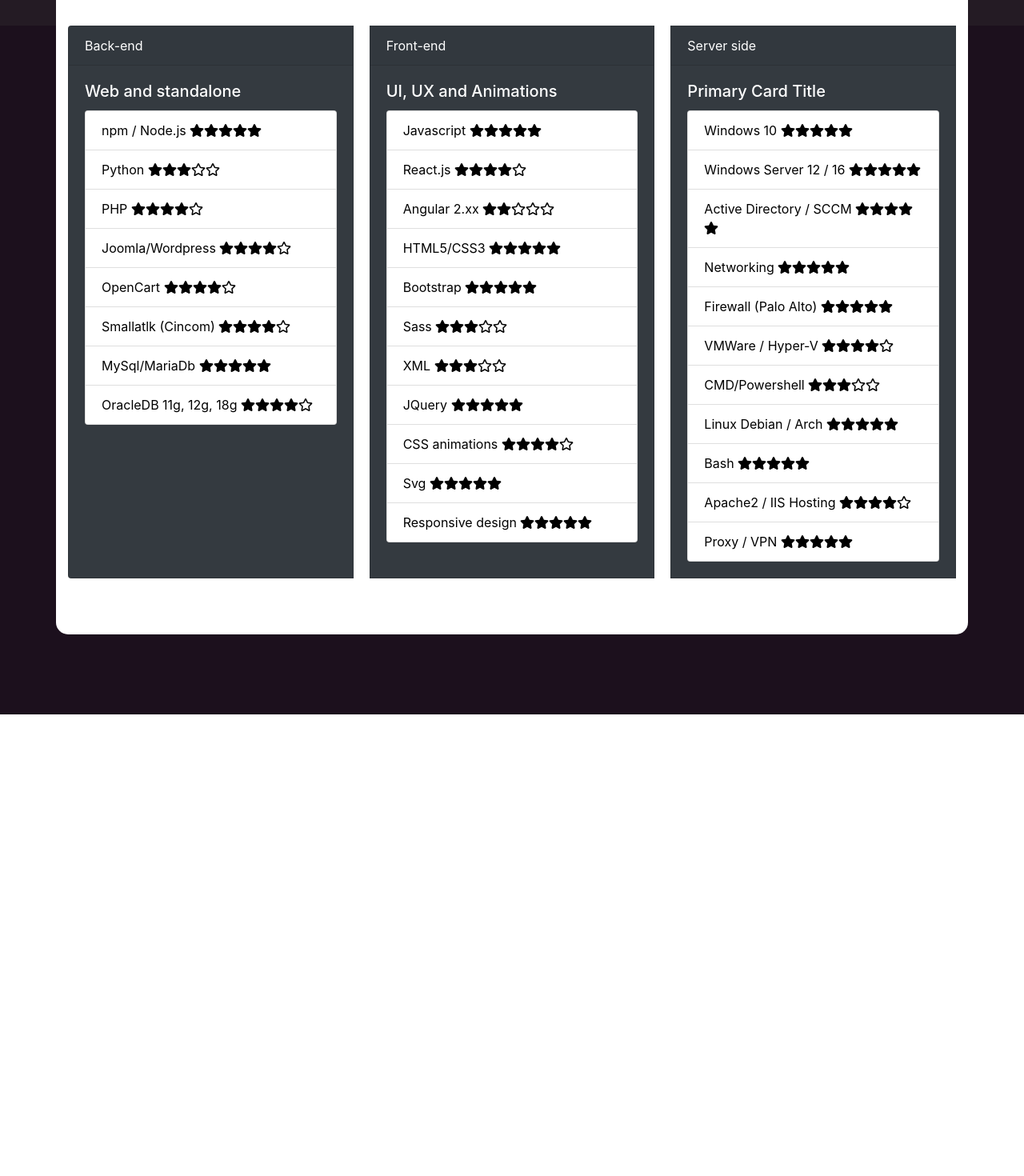
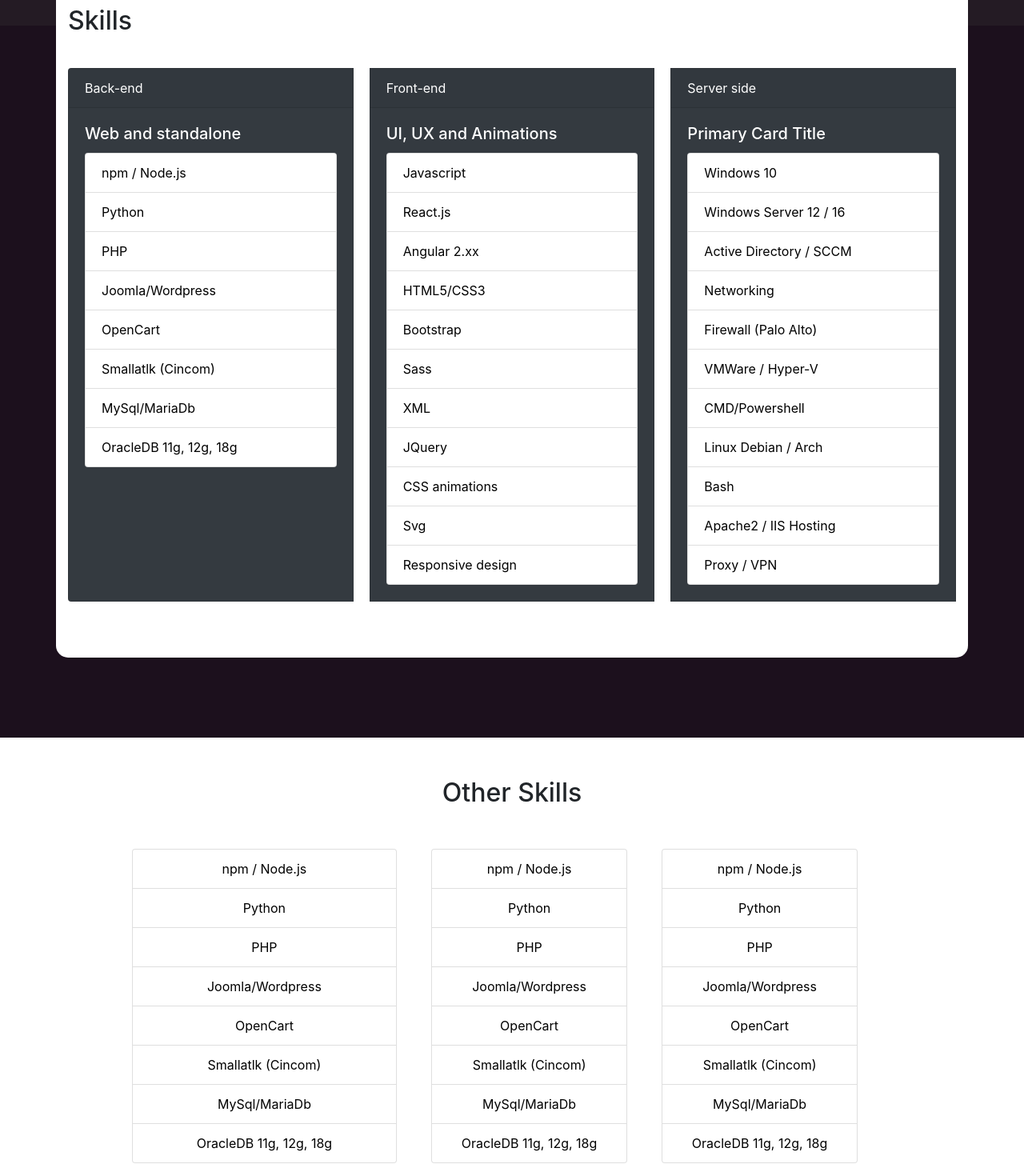
Before and after one commit to Sectumsempra82/my-cv-react, a React (Create React App) app: page /#/ in a window 1280 px wide. Shown: the part 1260-2730 px from the top of the page at 80% size. Before the commit the page ends 2153 px from the top, so only its background shows below. Built offline with nearby package versions, Linux system fonts and the light colour scheme.

Commit message:
Added Other skills and minor fixes

```diff
--- /dev/null
+++ b/src/components/Homepage/OtherSkills/OtherSkills.js
@@ -0,0 +1,57 @@
+import React, { Component } from 'react';
+import { Container, ListGroup } from 'react-bootstrap';
+
+import classes from './OtherSkills.module.css';
+
+class OtherSkills extends Component {
+
+
+    render() {
+        return (
+            <section className={classes.OtherSkills}>
+                <h2>  Other Skills</h2>
+                <div >
+                    <ListGroup style={{ color: 'black' }} className={classes.First}>
+                        <ListGroup.Item>npm / Node.js</ListGroup.Item>
+                        <ListGroup.Item>Python</ListGroup.Item>
+                        <ListGroup.Item>PHP</ListGroup.Item>
+                        <ListGroup.Item>Joomla/Wordpress</ListGroup.Item>
+                        <ListGroup.Item>OpenCart</ListGroup.Item>
+                        <ListGroup.Item>Smallatlk (Cincom)</ListGroup.Item>
+                        <ListGroup.Item>MySql/MariaDb</ListGroup.Item>
+                        <ListGroup.Item>OracleDB 11g, 12g, 18g</ListGroup.Item>
+                    </ListGroup>
+                </div>
+                <div >
+                    <ListGroup style={{ color: 'black' }} className={classes.Second}>
+                        <ListGroup.Item>npm / Node.js</ListGroup.Item>
+                        <ListGroup.Item>Python</ListGroup.Item>
+                        <ListGroup.Item>PHP</ListGroup.Item>
+                        <ListGroup.Item>Joomla/Wordpress</ListGroup.Item>
+                        <ListGroup.Item>OpenCart</ListGroup.Item>
+                        <ListGroup.Item>Smallatlk (Cincom)</ListGroup.Item>
+                        <ListGroup.Item>MySql/MariaDb</ListGroup.Item>
+                        <ListGroup.Item>OracleDB 11g, 12g, 18g</ListGroup.Item>
+                    </ListGroup>
+                </div>
+                <div >
+                    <ListGroup style={{ color: 'black' }} className={classes.Third}>
+                        <ListGroup.Item>npm / Node.js</ListGroup.Item>
+                        <ListGroup.Item>Python</ListGroup.Item>
+                        <ListGroup.Item>PHP</ListGroup.Item>
+                        <ListGroup.Item>Joomla/Wordpress</ListGroup.Item>
+                        <ListGroup.Item>OpenCart</ListGroup.Item>
+                        <ListGroup.Item>Smallatlk (Cincom)</ListGroup.Item>
+                        <ListGroup.Item>MySql/MariaDb</ListGroup.Item>
+                        <ListGroup.Item>OracleDB 11g, 12g, 18g</ListGroup.Item>
+                    </ListGroup>
+                </div>
+            </section>
+        )
+    }
+
+
+
+}
+
+export default OtherSkills;
--- /dev/null
+++ b/src/components/Homepage/OtherSkills/OtherSkills.module.css
@@ -0,0 +1,24 @@
+.OtherSkills{
+    padding: 100px 0 100px;
+    text-align: center
+}
+
+.OtherSkills > h2{
+    margin: -50px auto 50px;
+}
+
+.OtherSkills>div{
+    display: inline-block;
+    width: 18rem;
+    max-width: 80%;
+}
+
+.First {
+    margin-left: -15%
+}
+.Second {
+    margin-left: 15%
+}
+.Third {
+    margin-left: 15%
+}
--- a/src/components/Homepage/Skills/Skills.js
+++ b/src/components/Homepage/Skills/Skills.js
@@ -5,36 +5,37 @@
 import classes from './Skills.module.css';
 
 class Skills extends Component {
-    renderStars = (n) => {
-        let stars = [...Array(n)].map((v, i) => <FontAwesomeIcon icon={["fas", "star"]}  key={'s' + i}/>);
-        if (n < 5) {
-            let m = 5 - n;
-            let noStars = [...Array(m)].map((v, i) => <FontAwesomeIcon icon={["far", "star"]} key={'ns' + i}/>);
-            const allStars = stars.concat(noStars);
-            return allStars;
-        } else {
-            return stars;
-        }
-    }
+    // renderStars = (n) => {
+    //     let stars = [...Array(n)].map((v, i) => <FontAwesomeIcon icon={["fas", "star"]}  key={'s' + i}/>);
+    //     if (n < 5) {
+    //         let m = 5 - n;
+    //         let noStars = [...Array(m)].map((v, i) => <FontAwesomeIcon icon={["far", "star"]} key={'ns' + i}/>);
+    //         const allStars = stars.concat(noStars);
+    //         return allStars;
+    //     } else {
+    //         return stars;
+    //     }
+    // }
 
     render() {
         return (
             <section className={classes.Skills}>
                 <Container >
+                    <h2>Skills</h2>
                     <CardGroup>
                         <Card bg="dark" text="white" style={{ width: '18rem' }}>
                             <Card.Header>Back-end</Card.Header>
                             <Card.Body>
                                 <Card.Title>Web and standalone</Card.Title>
                                 <ListGroup style={{ color: 'black' }}>
-                                    <ListGroup.Item>npm / Node.js {this.renderStars(5)}</ListGroup.Item>
-                                    <ListGroup.Item>Python {this.renderStars(3)}</ListGroup.Item>
-                                    <ListGroup.Item>PHP {this.renderStars(4)}</ListGroup.Item>
-                                    <ListGroup.Item>Joomla/Wordpress {this.renderStars(4)}</ListGroup.Item>
-                                    <ListGroup.Item>OpenCart {this.renderStars(4)}</ListGroup.Item>
-                                    <ListGroup.Item>Smallatlk (Cincom) {this.renderStars(4)}</ListGroup.Item>
-                                    <ListGroup.Item>MySql/MariaDb {this.renderStars(5)}</ListGroup.Item>
-                                    <ListGroup.Item>OracleDB 11g, 12g, 18g {this.renderStars(4)}</ListGroup.Item>
+                                    <ListGroup.Item>npm / Node.js</ListGroup.Item>
+                                    <ListGroup.Item>Python</ListGroup.Item>
+                                    <ListGroup.Item>PHP</ListGroup.Item>
+                                    <ListGroup.Item>Joomla/Wordpress</ListGroup.Item>
+                                    <ListGroup.Item>OpenCart</ListGroup.Item>
+                                    <ListGroup.Item>Smallatlk (Cincom)</ListGroup.Item>
+                                    <ListGroup.Item>MySql/MariaDb</ListGroup.Item>
+                                    <ListGroup.Item>OracleDB 11g, 12g, 18g</ListGroup.Item>
                                 </ListGroup>
                             </Card.Body>
                         </Card>
@@ -44,17 +45,17 @@
                             <Card.Body>
                                 <Card.Title>UI, UX and Animations</Card.Title>
                                 <ListGroup style={{ color: 'black' }}>
-                                    <ListGroup.Item>Javascript {this.renderStars(5)}</ListGroup.Item>
-                                    <ListGroup.Item>React.js {this.renderStars(4)}</ListGroup.Item>
-                                    <ListGroup.Item>Angular 2.xx {this.renderStars(2)}</ListGroup.Item>
-                                    <ListGroup.Item>HTML5/CSS3 {this.renderStars(5)}</ListGroup.Item>
-                                    <ListGroup.Item>Bootstrap {this.renderStars(5)}</ListGroup.Item>
-                                    <ListGroup.Item>Sass {this.renderStars(3)}</ListGroup.Item>
-                                    <ListGroup.Item>XML {this.renderStars(3)}</ListGroup.Item>
-                                    <ListGroup.Item>JQuery {this.renderStars(5)}</ListGroup.Item>
-                                    <ListGroup.Item>CSS animations {this.renderStars(4)}</ListGroup.Item>
-                                    <ListGroup.Item>Svg {this.renderStars(5)}</ListGroup.Item>
-                                    <ListGroup.Item>Responsive design {this.renderStars(5)}</ListGroup.Item>
+                                    <ListGroup.Item>Javascript</ListGroup.Item>
+                                    <ListGroup.Item>React.js</ListGroup.Item>
+                                    <ListGroup.Item>Angular 2.xx</ListGroup.Item>
+                                    <ListGroup.Item>HTML5/CSS3</ListGroup.Item>
+                                    <ListGroup.Item>Bootstrap</ListGroup.Item>
+                                    <ListGroup.Item>Sass</ListGroup.Item>
+                                    <ListGroup.Item>XML</ListGroup.Item>
+                                    <ListGroup.Item>JQuery</ListGroup.Item>
+                                    <ListGroup.Item>CSS animations</ListGroup.Item>
+                                    <ListGroup.Item>Svg</ListGroup.Item>
+                                    <ListGroup.Item>Responsive design</ListGroup.Item>
                                 </ListGroup>
                             </Card.Body>
                         </Card>
@@ -64,17 +65,17 @@
                             <Card.Body>
                                 <Card.Title>Primary Card Title</Card.Title>
                                 <ListGroup style={{ color: 'black' }}>
-                                    <ListGroup.Item>Windows 10 {this.renderStars(5)}</ListGroup.Item>
-                                    <ListGroup.Item>Windows Server 12 / 16 {this.renderStars(5)}</ListGroup.Item>
-                                    <ListGroup.Item>Active Directory / SCCM {this.renderStars(5)}</ListGroup.Item>
-                                    <ListGroup.Item>Networking {this.renderStars(5)}</ListGroup.Item>
-                                    <ListGroup.Item>Firewall (Palo Alto) {this.renderStars(5)}</ListGroup.Item>
-                                    <ListGroup.Item>VMWare / Hyper-V {this.renderStars(4)}</ListGroup.Item>
-                                    <ListGroup.Item>CMD/Powershell {this.renderStars(3)}</ListGroup.Item>
-                                    <ListGroup.Item>Linux Debian / Arch {this.renderStars(5)}</ListGroup.Item>
-                                    <ListGroup.Item>Bash {this.renderStars(5)}</ListGroup.Item>
-                                    <ListGroup.Item>Apache2 / IIS Hosting {this.renderStars(4)}</ListGroup.Item>
-                                    <ListGroup.Item>Proxy / VPN  {this.renderStars(5)}</ListGroup.Item>
+                                    <ListGroup.Item>Windows 10</ListGroup.Item>
+                                    <ListGroup.Item>Windows Server 12 / 16</ListGroup.Item>
+                                    <ListGroup.Item>Active Directory / SCCM</ListGroup.Item>
+                                    <ListGroup.Item>Networking</ListGroup.Item>
+                                    <ListGroup.Item>Firewall (Palo Alto)</ListGroup.Item>
+                                    <ListGroup.Item>VMWare / Hyper-V</ListGroup.Item>
+                                    <ListGroup.Item>CMD/Powershell</ListGroup.Item>
+                                    <ListGroup.Item>Linux Debian / Arch</ListGroup.Item>
+                                    <ListGroup.Item>Bash</ListGroup.Item>
+                                    <ListGroup.Item>Apache2 / IIS Hosting</ListGroup.Item>
+                                    <ListGroup.Item>Proxy / VPN </ListGroup.Item>
                                 </ListGroup>
                             </Card.Body>
                         </Card>
--- a/src/components/Homepage/Skills/Skills.module.css
+++ b/src/components/Homepage/Skills/Skills.module.css
@@ -2,6 +2,11 @@
     background-color: rgb(28, 16, 29);
     padding: 100px 0 100px;
     margin-top: -20px;
+}
+
+.Skills>div>h2 {
+    margin-top: -25px;
+    margin-bottom: 40px;
 }
 
 .Skills>div {
--- a/src/containers/Home/Home.js
+++ b/src/containers/Home/Home.js
@@ -2,6 +2,7 @@
 import Jumbo from '../../components/Homepage/Jumbo/Jumbo';
 import Preface from '../../components/Homepage/Preface/Preface';
 import Skills from '../../components/Homepage/Skills/Skills';
+import OtherSkills from '../../components/Homepage/OtherSkills/OtherSkills';
 
 class Home extends Component {
 
@@ -12,6 +13,7 @@
                 <Jumbo></Jumbo>
                 <Preface></Preface>
                 <Skills></Skills>
+                <OtherSkills></OtherSkills>
             </React.Fragment>
         )
     }
```
